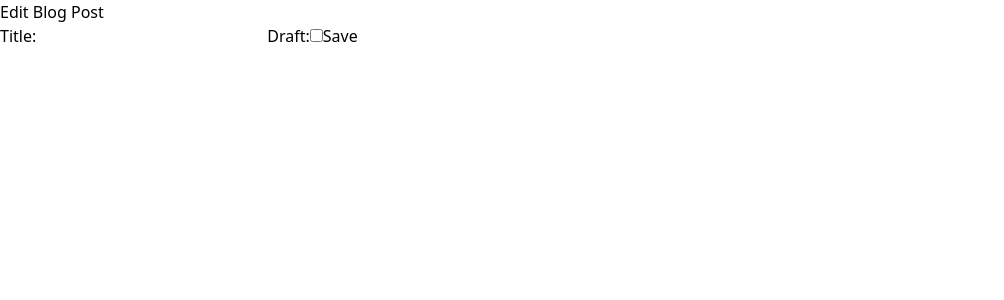
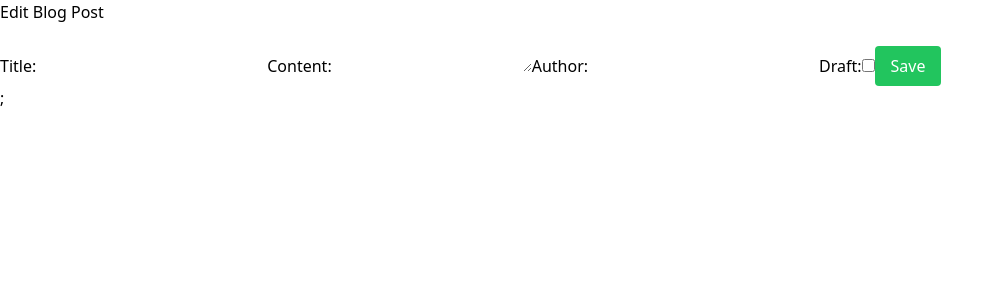
Before and after one commit to thatgirldorian/dev-blog, a Next.js app in the folder blog-fe/: page /EditPost in a window 1280 px wide. Shown: the top 300 px of the page, without its empty margins (0-1004 px from the left). Built offline with nearby package versions, Linux system fonts and the light colour scheme; no server answers.

Commit message:
Added a way to save blog posts using Context API

```diff
--- a/blog-fe/pages/BlogPage.tsx
+++ b/blog-fe/pages/BlogPage.tsx
@@ -1,8 +1,10 @@
-import { useState, useEffect } from 'react';
+import { useState, useEffect, useContext } from 'react';
+import { BlogContext } from './contexts/BlogContext';
 import { fetchBlogPosts } from '../pages/api/posts';
 import Link from 'next/link';
 
 export const BlogPage = () => {
+  const { blogData } = useContext(BlogContext);
   const [blogPosts, setBlogPosts] = useState([]);
 
   useEffect(() => {
@@ -15,6 +17,10 @@ export const BlogPage = () => {
     fetchData();
   }, []);
 
+  if (!blogData.length) {
+    return <div>Loading...</div>;
+  }
+
   return (
     <div className='p-4 mt-12'>
       <div className='flex gap-32'>
@@ -25,7 +31,7 @@ export const BlogPage = () => {
       </div>
 
       <ul className='flex flex-wrap -mx-4'>
-        {blogPosts.map((post) => (
+        {blogData.map((post) => (
           <li
             key={post._id}
             className='border rounded border-gray-500 w-full sm:w-1/2 sm:mb-0 sm:px-4 p-4 mt-4 ml-4 max-w-[550px]'
--- a/blog-fe/pages/EditPost.tsx
+++ b/blog-fe/pages/EditPost.tsx
@@ -1,8 +1,10 @@
 // EditPost.js (Edit component for editing a blog post)
-import { useState, useEffect } from 'react';
+import { useState, useEffect, useContext } from 'react';
 import { fetchBlogPostById, updateBlogPost } from '../pages/api/posts';
+import { BlogContext } from './contexts/BlogContext';
 
 const EditPost = ({ postId }) => {
+  const { blogData, setBlogData } = useContext(BlogContext);
   const [post, setPost] = useState({
     title: '',
     content: '',
@@ -37,6 +39,18 @@ const EditPost = ({ postId }) => {
         author: post.author,
         draft: post.draft,
       });
+
+      //update the blog data in the context with the edited data
+      setBlogData((prevBlogData: { _id: any }[]) => {
+        const updaatedBlogData = prevBlogData.map((postItem: { _id: any }) => {
+          if (postItem._id === postId) {
+            return { ...postItem, ...post };
+          }
+          return postItem;
+        });
+        return updaatedBlogData;
+      });
+
       // Handle success, e.g., show a success message or redirect to the post page
     } catch (error) {
       // Handle error, e.g., show an error message
@@ -56,7 +70,15 @@ const EditPost = ({ postId }) => {
           onChange={handleInputChange}
         />
       </label>
-      {/* Add other input fields for content and author */}
+      <label>
+        Content:
+        <textarea value={post.content} />
+      </label>
+      <label>
+        Author:
+        <input type='text' name='title' value={post.author} />
+      </label>
+
       <label>
         Draft:
         <input
@@ -65,7 +87,12 @@ const EditPost = ({ postId }) => {
           onChange={handleDraftChange}
         />
       </label>
-      <button onClick={handleSave}>Save</button>
+      <button
+        className='bg-green-500 text-white px-4 py-2 rounded'
+        onClick={handleSave}
+      >
+        Save
+      </button>
     </div>
   );
 };
--- a/blog-fe/pages/_app.tsx
+++ b/blog-fe/pages/_app.tsx
@@ -1,8 +1,13 @@
 import { AppProps } from 'next/app';
 import '../styles/globals.css';
+import { BlogProvider } from './contexts/BlogContext';
 
 function App({ Component, pageProps }: AppProps) {
-  return <Component {...pageProps} />;
+  return (
+    <BlogProvider>
+      <Component {...pageProps} />;
+    </BlogProvider>
+  );
 }
 
 export default App;
--- /dev/null
+++ b/blog-fe/pages/contexts/BlogContext.tsx
@@ -0,0 +1,15 @@
+import { createContext, useState } from 'react';
+
+const BlogContext = createContext();
+
+const BlogProvider = ({ children }) => {
+  const [blogData, setBlogData] = useState([]);
+
+  return (
+    <BlogContext.Provider value={{ blogData, setBlogData }}>
+      {children}
+    </BlogContext.Provider>
+  );
+};
+
+export { BlogContext, BlogProvider };
```
